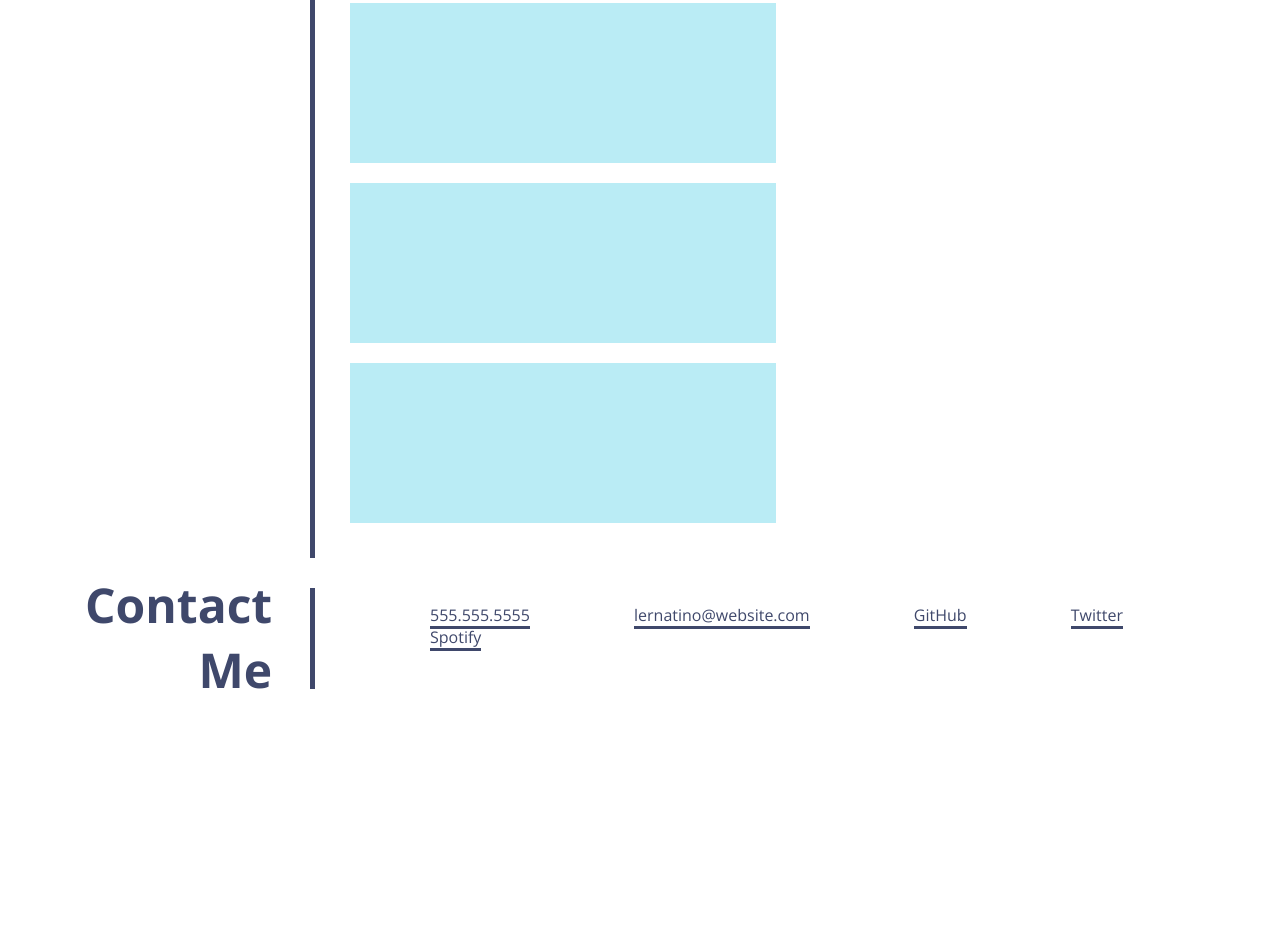
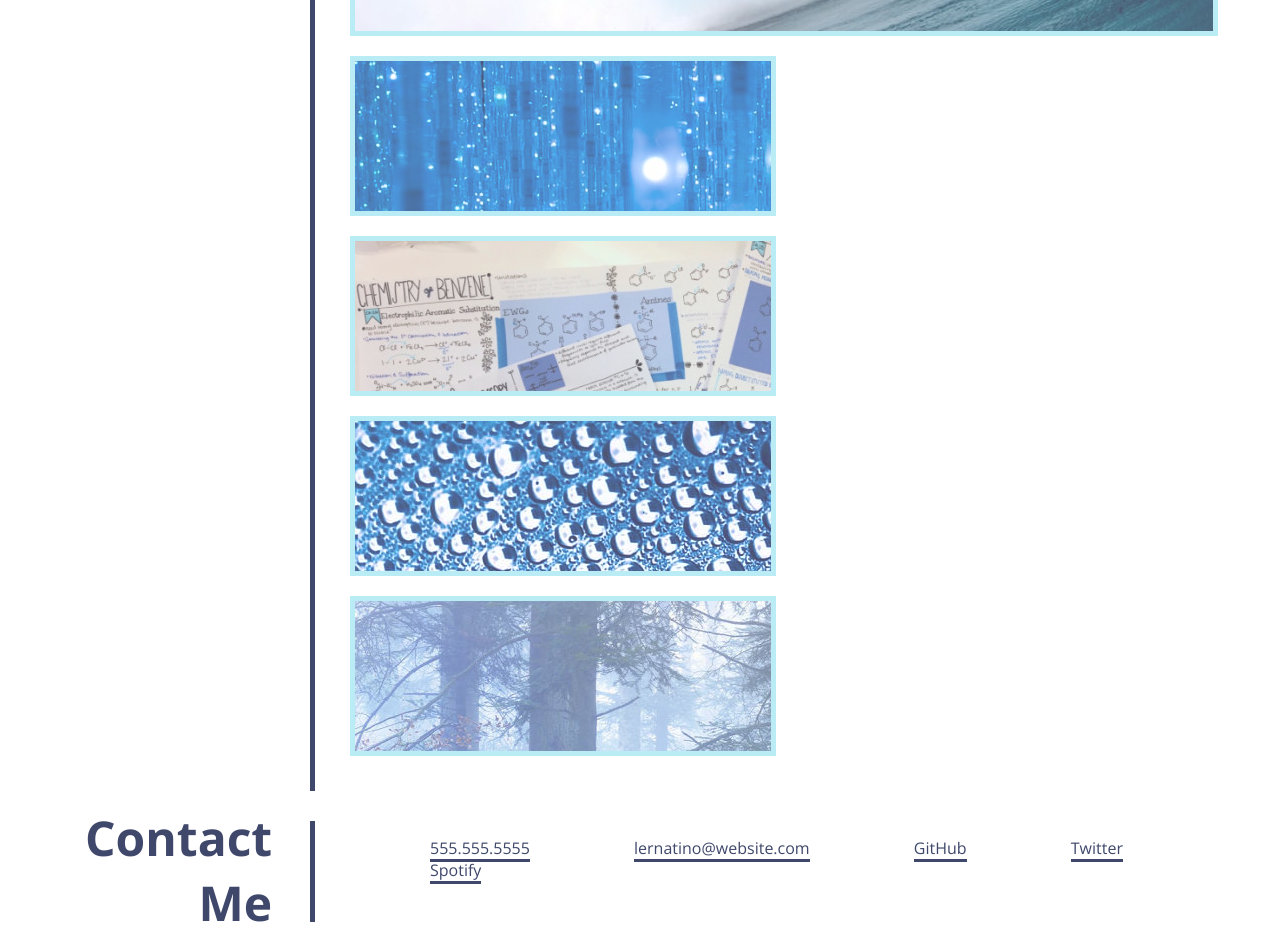
Before and after one commit to mado8/mado-portfolio-hw-2, a plain HTML site: page index.html in a window 1280 px wide. Shown: the part 1159-2111 px from the top of the page. Before the commit the page ends 1878 px from the top, so only its background shows below. Drawn offline with nearby package versions, Linux system fonts and the light colour scheme.

Commit message:
Updated Images

```diff
--- a/assets/css/style.css
+++ b/assets/css/style.css
@@ -83,7 +83,7 @@ body {
     top: 220px;
     right: 65px;
 }
-/**/
+/*changes font size and positioning of aside text*/
 .side-headers {
     font-size: 300%;
     position: absolute;
@@ -106,7 +106,7 @@ body {
     top: -80px;
     left: -230px;
 }
-/**/
+/*changes distance of containers in main from side of page, adds border to left of elements, and positioning */
 .main-container {
     padding: 25px;
     padding-top: 0px;
@@ -153,7 +153,7 @@ body {
 }
 #box-4 {
     padding-right: 47%;
-    background-image: url(../images/pastel.jpg);
+    background-image: url(../images/pastel.jpeg);
 }
 #box-5 {
     padding-right: 47%;
```
Also changed, not shown: assets/images/blue.jpg (added), assets/images/calculator.jpeg (added), assets/images/led.jpeg (added), assets/images/pastel.jpeg (added), assets/images/pastel.jpg (added), assets/images/run-buddy.jpeg (added), assets/images/surf.jpeg (added).
